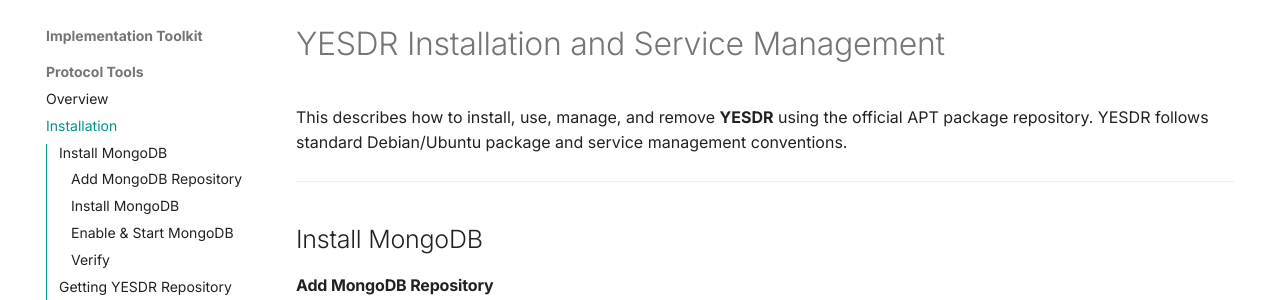
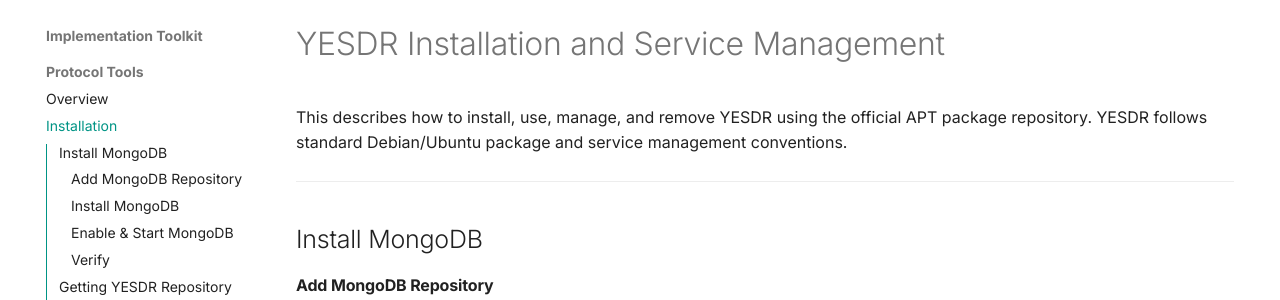
Before and after one commit to chandharlabs/yesdr-standard, an MkDocs documentation site: the page built from docs/implementations/Installation.md, in a window 1280 px wide and 900 px high. Shown: the part 129-429 px from the top of the window. Built offline with MkDocs 1.6.1 and Material for MkDocs 9.7.7, drawn with Linux system fonts in a browser that asks for light colours.

```diff
--- a/docs/implementations/Installation.md
+++ b/docs/implementations/Installation.md
@@ -1,6 +1,6 @@
 # YESDR Installation and Service Management
 
-This describes how to install, use, manage, and remove **YESDR** using
+This describes how to install, use, manage, and remove YESDR using
 the official APT package repository. YESDR follows standard Debian/Ubuntu package
 and service management conventions.
 
```
